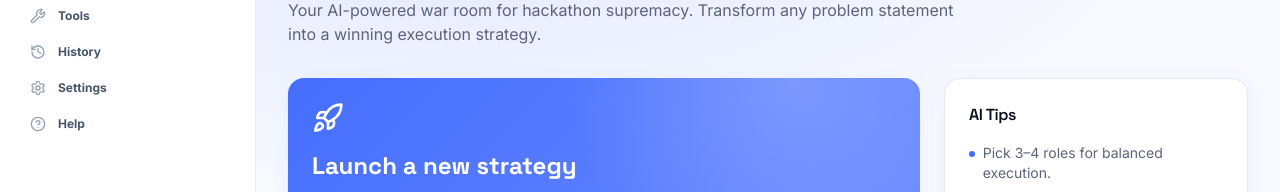
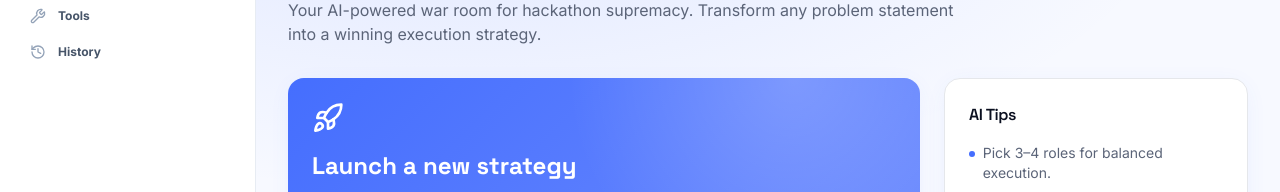
Before and after one commit to vishmay09/hackathon, a React app in the folder frontend/: page / in a window 1280 px wide. Shown: the part 170-362 px from the top of the page. Built offline with nearby package versions, Linux system fonts and the light colour scheme; the HTML template or start-up script is replaced by a standard one.

Commit message:
Refactor Sidebar navigation by commenting out unused routes; add Vercel configuration for rewrites

```diff
--- a/frontend/src/components/layout/Sidebar.tsx
+++ b/frontend/src/components/layout/Sidebar.tsx
@@ -19,8 +19,8 @@ const NAV = [
   { to: "/tools",     label: "Tools",        icon: Wrench },
   { to: "/history",   label: "History",         icon: History },
   // { to: "/templates", label: "Templates",       icon: Layers },
-  { to: "/settings",  label: "Settings",        icon: Settings },
-  { to: "/help",      label: "Help",            icon: HelpCircle },
+  // { to: "/settings",  label: "Settings",        icon: Settings },
+  // { to: "/help",      label: "Help",            icon: HelpCircle },
 ];
 
 export default function Sidebar() {
```
Also changed, not shown: frontend/vercel.json (added).
